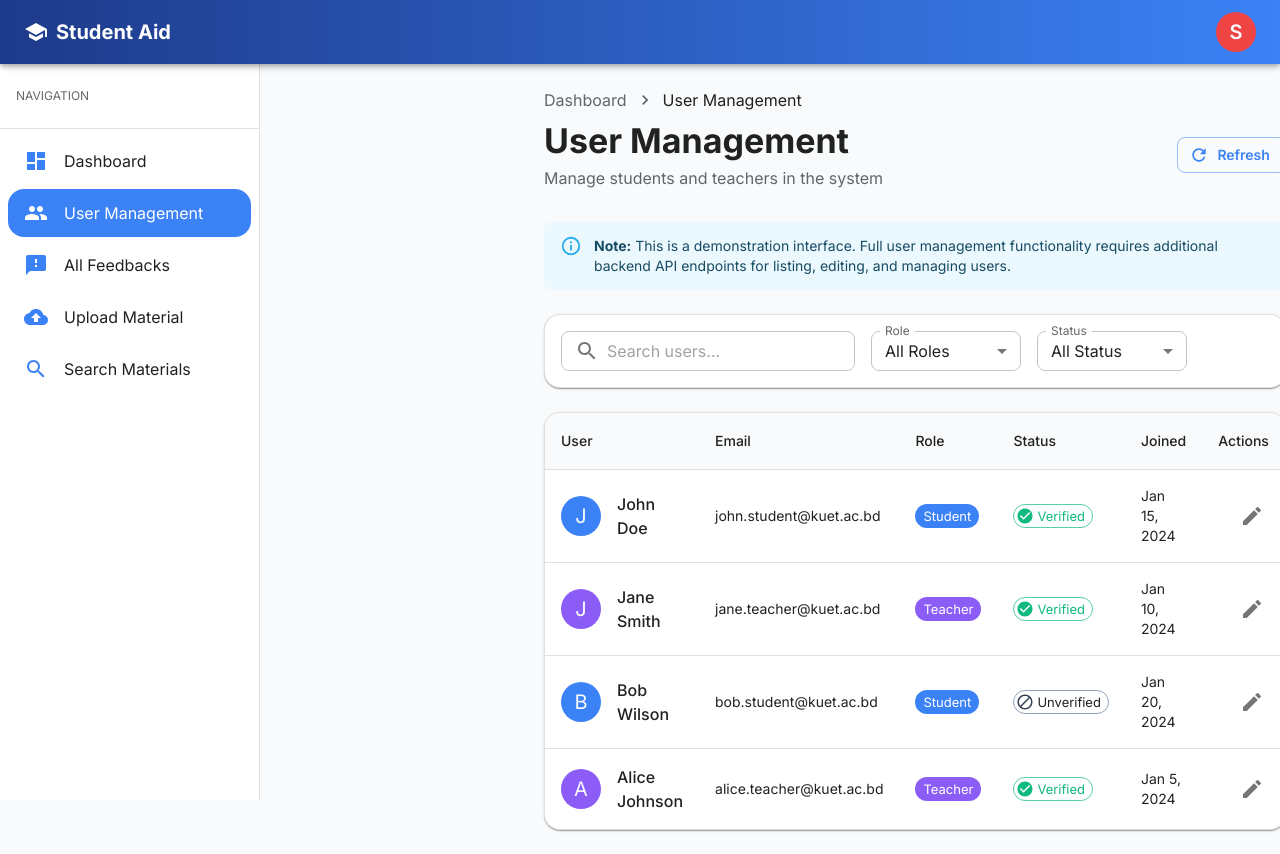
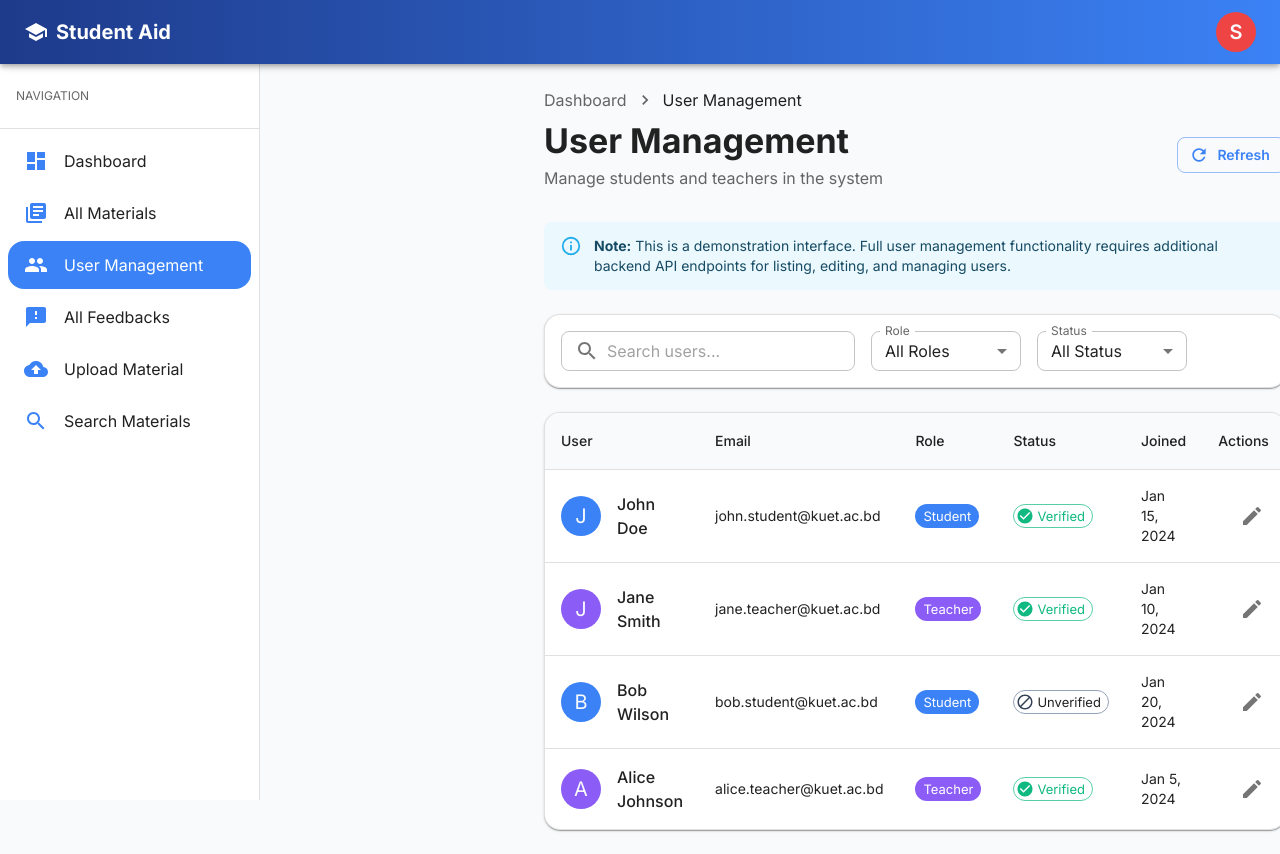
Before and after one commit to System-Project-3-2/Student-Aid-Semantic-Search, a React (Create React App) app in the folder frontend/: page /admin/users in a window 1280 px wide. Shown: the top 854 px of the page. Built offline with nearby package versions, Linux system fonts and the light colour scheme; no server answers; sample sign-in values are in the browser's storage.

Commit message:
feat(navigation): add Materials navigation links to sidebar for all roles

```diff
--- a/frontend/src/components/common/Sidebar.js
+++ b/frontend/src/components/common/Sidebar.js
@@ -27,6 +27,7 @@ import {
   Assignment as AssignmentIcon,
   Add as AddIcon,
   List as ListIcon,
+  LibraryBooks as LibraryIcon,
 } from '@mui/icons-material';
 import { useAuth } from '../../hooks';
 
@@ -37,18 +38,21 @@ const getNavItems = (role) => {
   const items = {
     student: [
       { text: 'Dashboard', icon: <DashboardIcon />, path: '/student/dashboard' },
+      { text: 'All Materials', icon: <LibraryIcon />, path: '/student/materials' },
       { text: 'Search Materials', icon: <SearchIcon />, path: '/student/search' },
       { text: 'Submit Feedback', icon: <AddIcon />, path: '/student/feedback/new' },
       { text: 'My Feedbacks', icon: <FeedbackIcon />, path: '/student/feedbacks' },
     ],
     teacher: [
       { text: 'Dashboard', icon: <DashboardIcon />, path: '/teacher/dashboard' },
+      { text: 'My Materials', icon: <LibraryIcon />, path: '/teacher/materials' },
       { text: 'Upload Material', icon: <UploadIcon />, path: '/teacher/materials/upload' },
       { text: 'All Feedbacks', icon: <FeedbackIcon />, path: '/teacher/feedbacks' },
       { text: 'Search Materials', icon: <SearchIcon />, path: '/teacher/search' },
     ],
     admin: [
       { text: 'Dashboard', icon: <DashboardIcon />, path: '/admin/dashboard' },
+      { text: 'All Materials', icon: <LibraryIcon />, path: '/admin/materials' },
       { text: 'User Management', icon: <PeopleIcon />, path: '/admin/users' },
       { text: 'All Feedbacks', icon: <FeedbackIcon />, path: '/admin/feedbacks' },
       { text: 'Upload Material', icon: <UploadIcon />, path: '/admin/materials/upload' },
```
